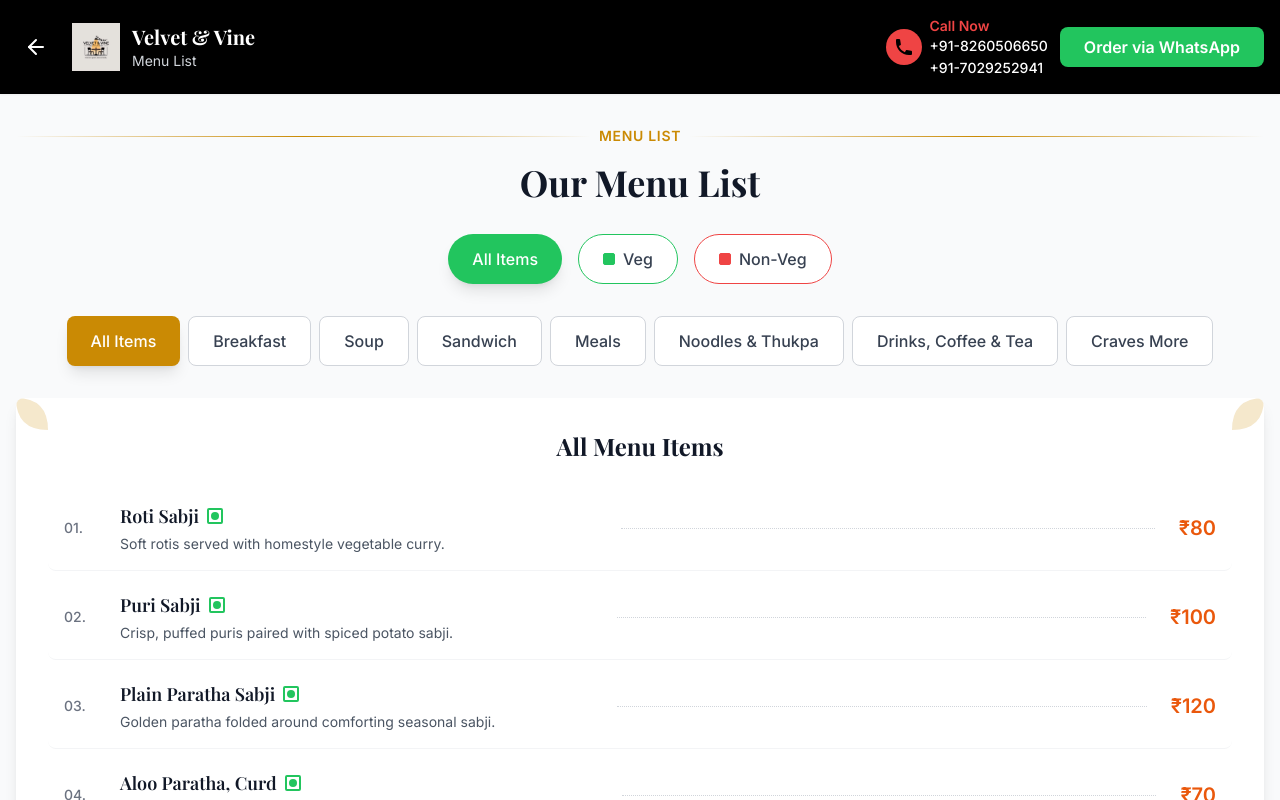
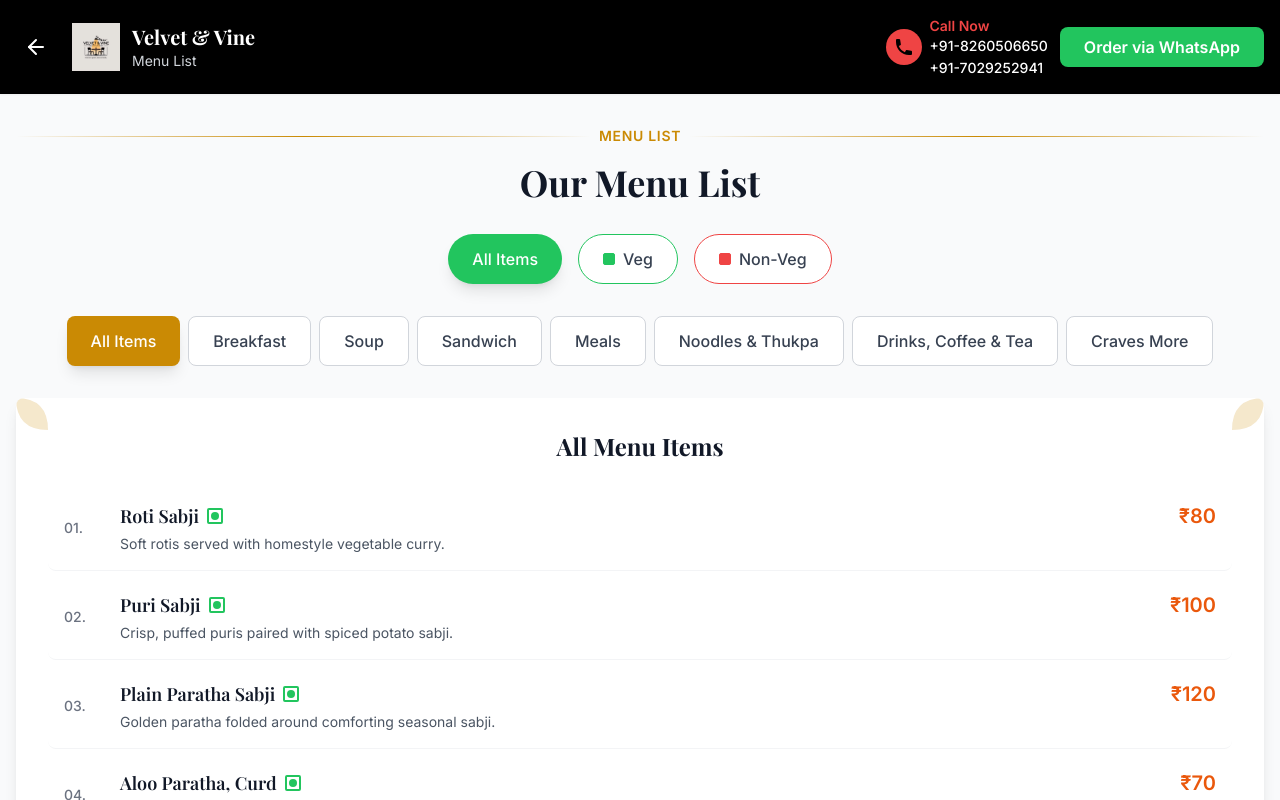
Before and after one commit to charishhh/velvet-vinerestaurant, a React (Vite) app: page / in a window 1280 px wide. Both pictures are taken after a click on the button "EXPLORE MENU". Shown: the top 800 px of the page. Built offline with nearby package versions, Linux system fonts and the light colour scheme.

Commit message:
Move prices closer to dish titles in menu

```diff
--- a/src/Menu.tsx
+++ b/src/Menu.tsx
@@ -430,8 +430,8 @@ const Menu: React.FC<MenuProps> = ({ onBack }) => {
 
               <div className="space-y-1">
                 {getFilteredItems().map((item, index) => (
-                  <div key={index} className="flex flex-col sm:flex-row sm:items-center sm:justify-between py-3 sm:py-4 border-b border-gray-100 last:border-b-0 hover:bg-gray-50 active:bg-gray-100 transition-colors rounded-lg px-2 sm:px-3 md:px-4">
-                    <div className="flex items-start sm:items-center space-x-2 sm:space-x-3 md:space-x-4 flex-1 mb-2 sm:mb-0">
+                  <div key={index} className="flex items-start sm:items-center justify-between py-3 sm:py-4 border-b border-gray-100 last:border-b-0 hover:bg-gray-50 active:bg-gray-100 transition-colors rounded-lg px-2 sm:px-3 md:px-4">
+                    <div className="flex items-start sm:items-center space-x-2 sm:space-x-3 md:space-x-4 flex-1">
                       <div className="text-gray-500 font-medium min-w-[30px] sm:min-w-[40px] text-xs sm:text-sm">
                         {String(index + 1).padStart(2, '0')}.
                       </div>
@@ -444,15 +444,10 @@ const Menu: React.FC<MenuProps> = ({ onBack }) => {
                               <div className={`w-1.5 h-1.5 sm:w-2 sm:h-2 ${item.isVeg ? 'bg-green-500' : 'bg-red-500'} rounded-full`}></div>
                             </div>
                           )}
+                          <span className="text-base sm:text-lg md:text-xl font-bold text-orange-600 ml-auto">₹{item.price}</span>
                         </div>
                         <p className="text-xs sm:text-sm text-gray-600 line-clamp-2">{getItemDescription(item)}</p>
                       </div>
-                    </div>
-
-                    <div className="hidden sm:flex flex-1 mx-3 md:mx-6 border-b border-dotted border-gray-300 min-w-[30px] md:min-w-[50px]"></div>
-
-                    <div className="text-left sm:text-right ml-8 sm:ml-0">
-                      <span className="text-base sm:text-lg md:text-xl font-bold text-orange-600">₹{item.price}</span>
                     </div>
                   </div>
                 ))}
```
